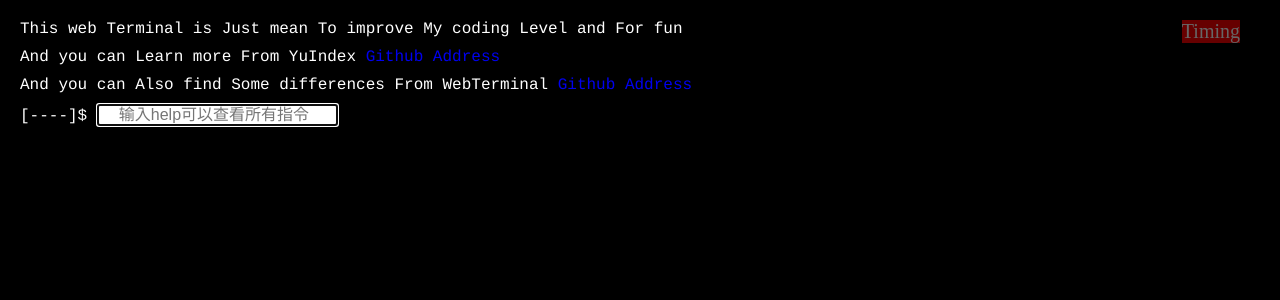
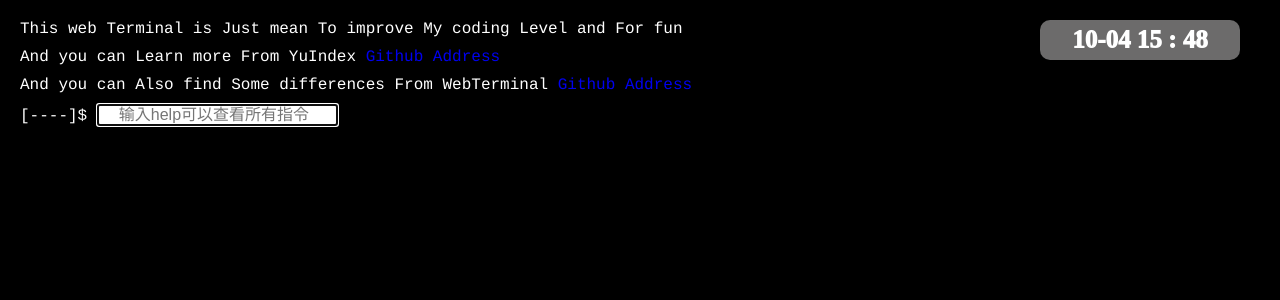
Before and after one commit to searc-h/WebTerminal, a Vue app: page / in a window 1280 px wide. Shown: the top 300 px of the page. Built offline with nearby package versions, Linux system fonts and the light colour scheme.

Commit message:
updated the timing Component

```diff
--- a/components.d.ts
+++ b/components.d.ts
@@ -27,6 +27,6 @@ declare module '@vue/runtime-core' {
     RouterLink: typeof import('vue-router')['RouterLink']
     RouterView: typeof import('vue-router')['RouterView']
     Terminal: typeof import('./src/components/Terminal/Terminal.vue')['default']
-    Timing: typeof import('./src/components/TIming/Timing.vue')['default']
+    Timing: typeof import('./src/components/Timing/Timing.vue')['default']
   }
 }
--- a/src/components/TIming/Timing.vue
+++ b/src/components/TIming/Timing.vue
@@ -1,7 +1,24 @@
 <template>
-    Timing
+    {{currenTime}}
 </template>
 <script setup lang="ts">
+import Dayjs from '../../utils/myDayjs'
+import {onMounted , onUnmounted , ref} from 'vue'
+
+let currenTime = ref<any>("")
+let timer:any = null
+let changeTime = ()=>{
+    console.log("changeTime")
+    currenTime.value =  Dayjs(new Date()).format("MM-DD HH : mm")
+    timer =  setTimeout( changeTime ,10000)
+}
+onMounted(()=>{
+    changeTime()
+})
+
+onUnmounted(()=>{
+    clearTimeout(timer)
+})
 
 </script>
 <style>
--- a/src/pages/IndexPage.vue
+++ b/src/pages/IndexPage.vue
@@ -37,11 +37,23 @@ let onSubmitCommand =async (text :string )=>{
         position: relative;
     }
     .timing{
+        width: 200px;
+        text-align: center;
+        border-radius: 10px;
         position: absolute;
         top: 20px;
         right: 40px;
-        font-size: 20px;
+        font-size: 25px;
+        font-weight: 999;
         color: #fff;
-        background-color: red;
+        z-index: 999;
+        background-color: rgba(215, 214, 214, 0.5);
+        cursor: pointer;
+        line-height: 40px;
+        transition: all 0.3s linear;
+    }
+    .timing:hover{
+        font-size: 26px;
+        font-weight: 9;
     }
 </style>
```
